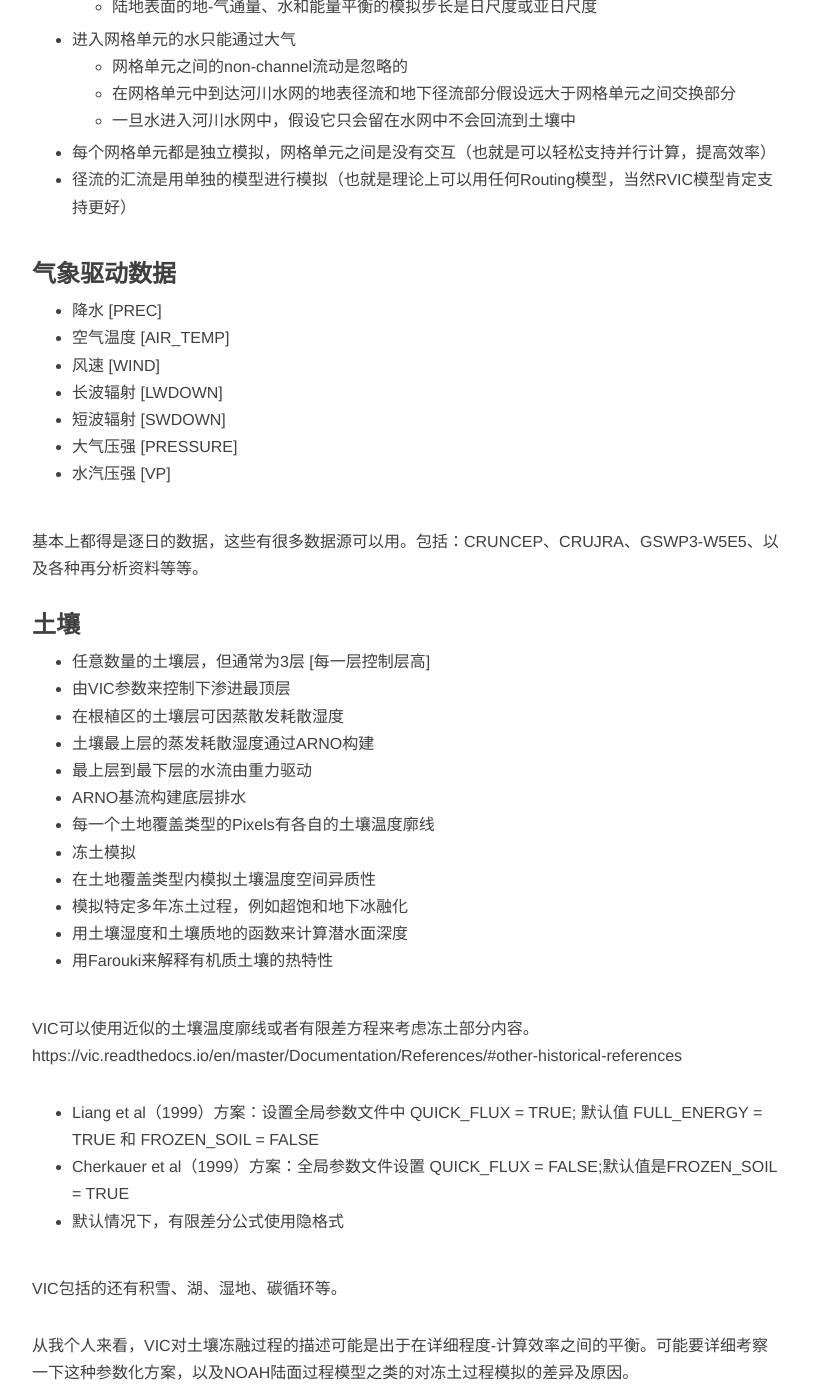
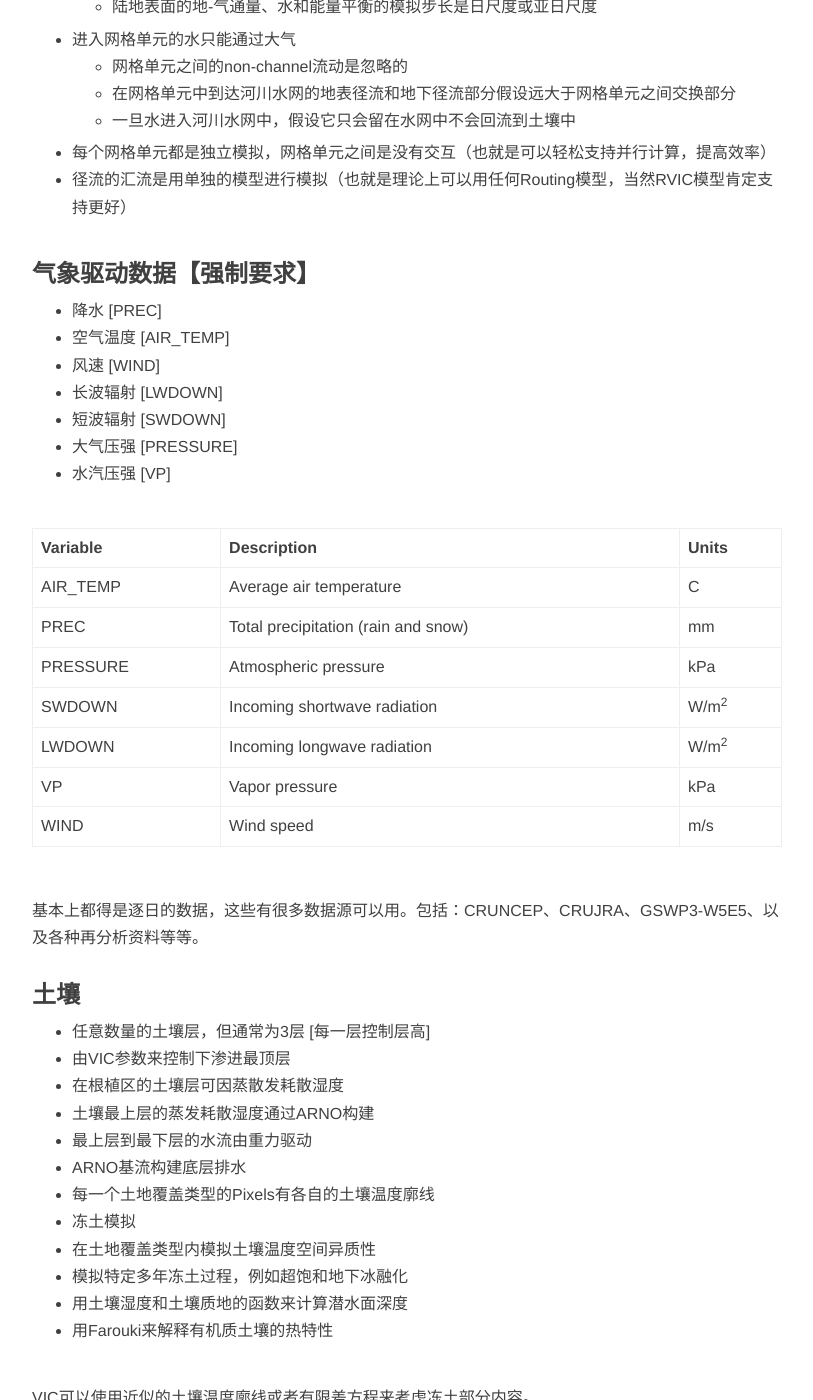
Before and after one commit to CryoECNU/cryoecnu.github.io, a Jekyll site: the page built from _posts/2021-10-06-VIC模型简介.md, in a window 1280 px wide and 1400 px high, scrolled down 666 px. Shown: the whole window, without its empty margins (233-1046 px from the left). Built offline with Jekyll 4.4.1, drawn with Linux system fonts in a browser that asks for light colours; nearby versions of some CDN libraries; comment, search, counter and statistics services are not loaded.

Commit message:
Update 2021-10-06-VIC模型简介.md

```diff
--- a/_posts/2021-10-06-VIC模型简介.md
+++ b/_posts/2021-10-06-VIC模型简介.md
@@ -23,7 +23,7 @@ VIC应该是常见的一种水文模型，历经五代发展，日趋改进完
 * 每个网格单元都是独立模拟，网格单元之间是没有交互（也就是可以轻松支持并行计算，提高效率）
 * 径流的汇流是用单独的模型进行模拟（也就是理论上可以用任何Routing模型，当然RVIC模型肯定支持更好）
 
-### 气象驱动数据
+### 气象驱动数据【强制要求】
 
 * 降水 [PREC]
 * 空气温度 [AIR_TEMP]
@@ -32,6 +32,17 @@ VIC应该是常见的一种水文模型，历经五代发展，日趋改进完
 * 短波辐射 [SWDOWN]
 * 大气压强 [PRESSURE]
 * 水汽压强 [VP]
+
+| Variable   | Description                         | Units           |
+|------------|-------------------------------------|---------------- |
+| AIR_TEMP   | Average air temperature             | C               |
+| PREC       | Total precipitation (rain and snow) | mm              |
+| PRESSURE   | Atmospheric pressure                | kPa             |
+| SWDOWN     | Incoming shortwave radiation        | W/m<sup>2</sup> |
+| LWDOWN     | Incoming longwave radiation         | W/m<sup>2</sup> |
+| VP         | Vapor pressure                      | kPa             |
+| WIND       | Wind speed                          | m/s             |
+
 
 基本上都得是逐日的数据，这些有很多数据源可以用。包括：CRUNCEP、CRUJRA、GSWP3-W5E5、以及各种再分析资料等等。
 
```
